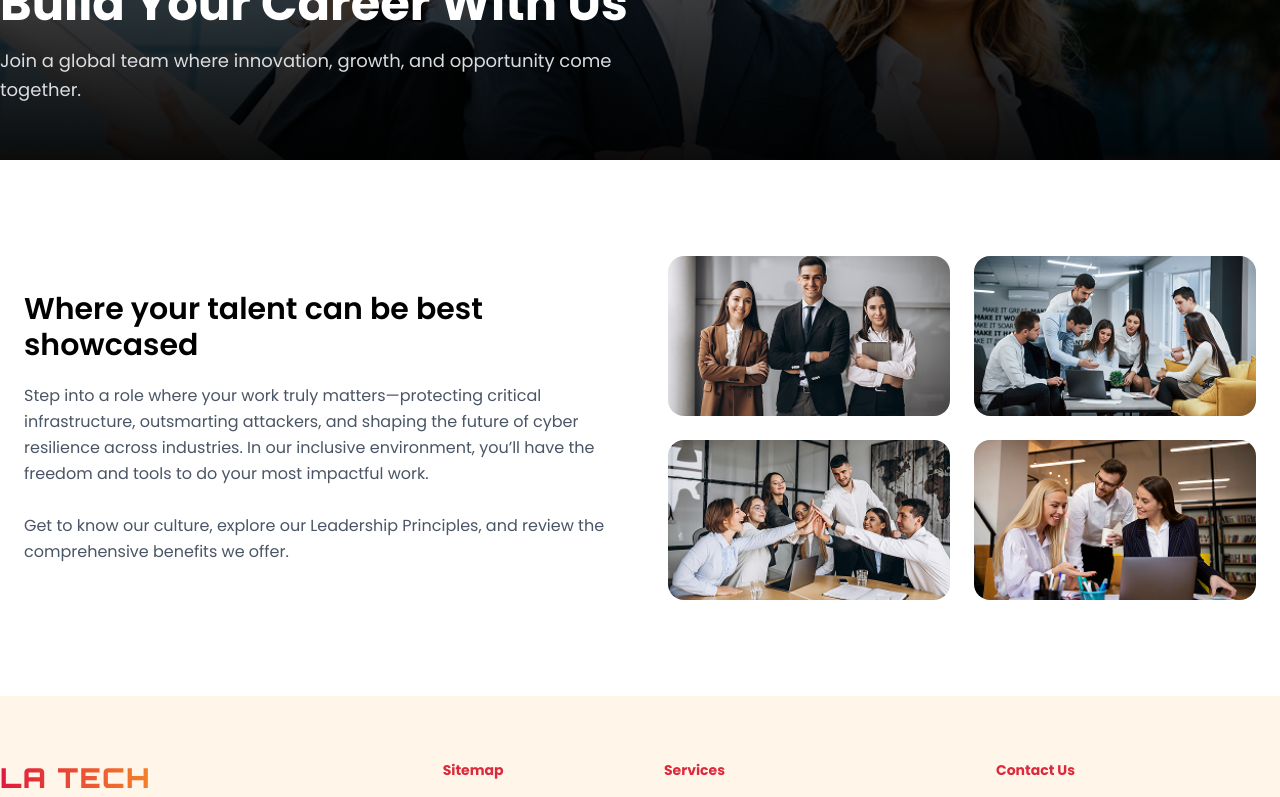
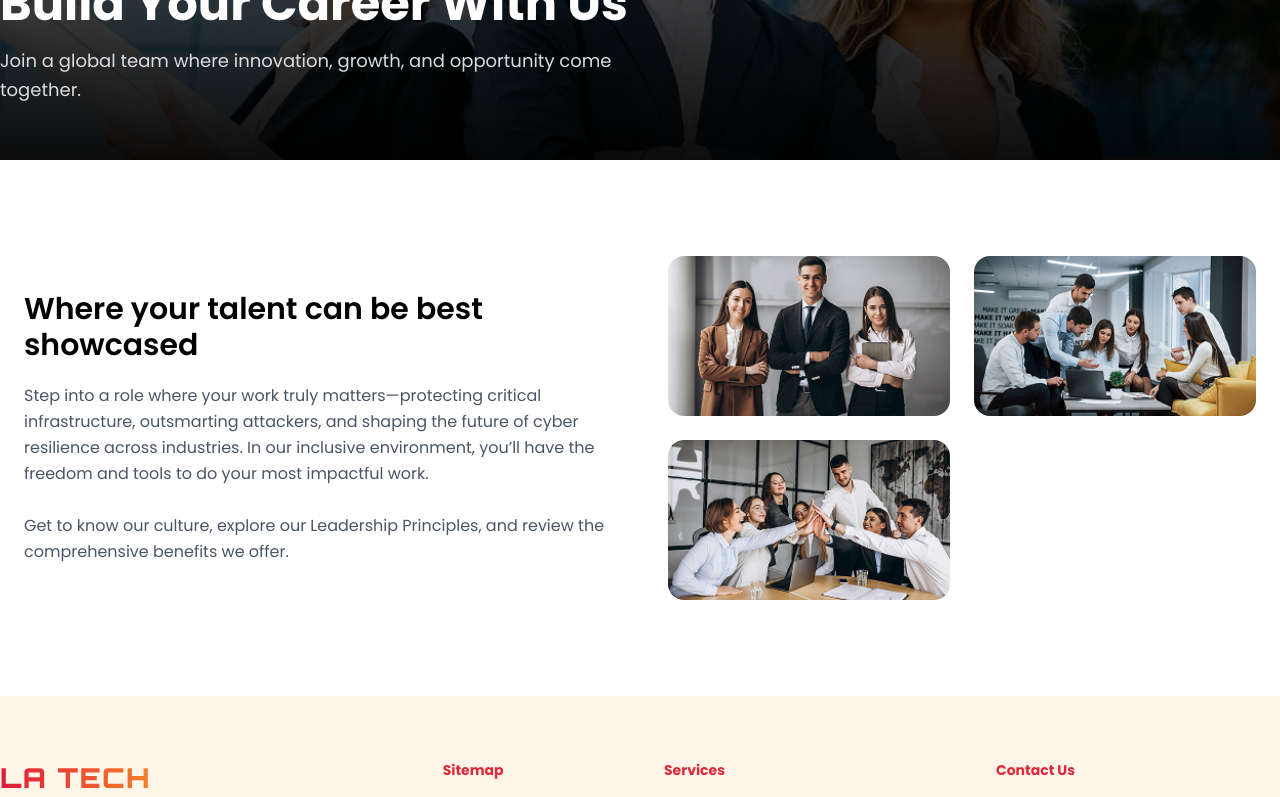
Before and after one commit to marketinglatechnologies-netizen/la-technology, a Next.js app: page /join-us/careers in a window 1280 px wide. Shown: the part 371-1168 px from the top of the page. Built offline with nearby package versions, Linux system fonts and the light colour scheme.

Commit message:
join us pages completed

```diff
--- a/src/app/(main)/join-us/careers/page.js
+++ b/src/app/(main)/join-us/careers/page.js
@@ -45,7 +45,7 @@ export default function AboutPage() {
             <ImageCard src="talent-1.jpg" />
             <ImageCard src="talent-2.jpg" />
             <ImageCard src="talent-3.jpg" />
-            <ImageCard src="talent-4.jpg" />
+
 
           </div>
 
```
